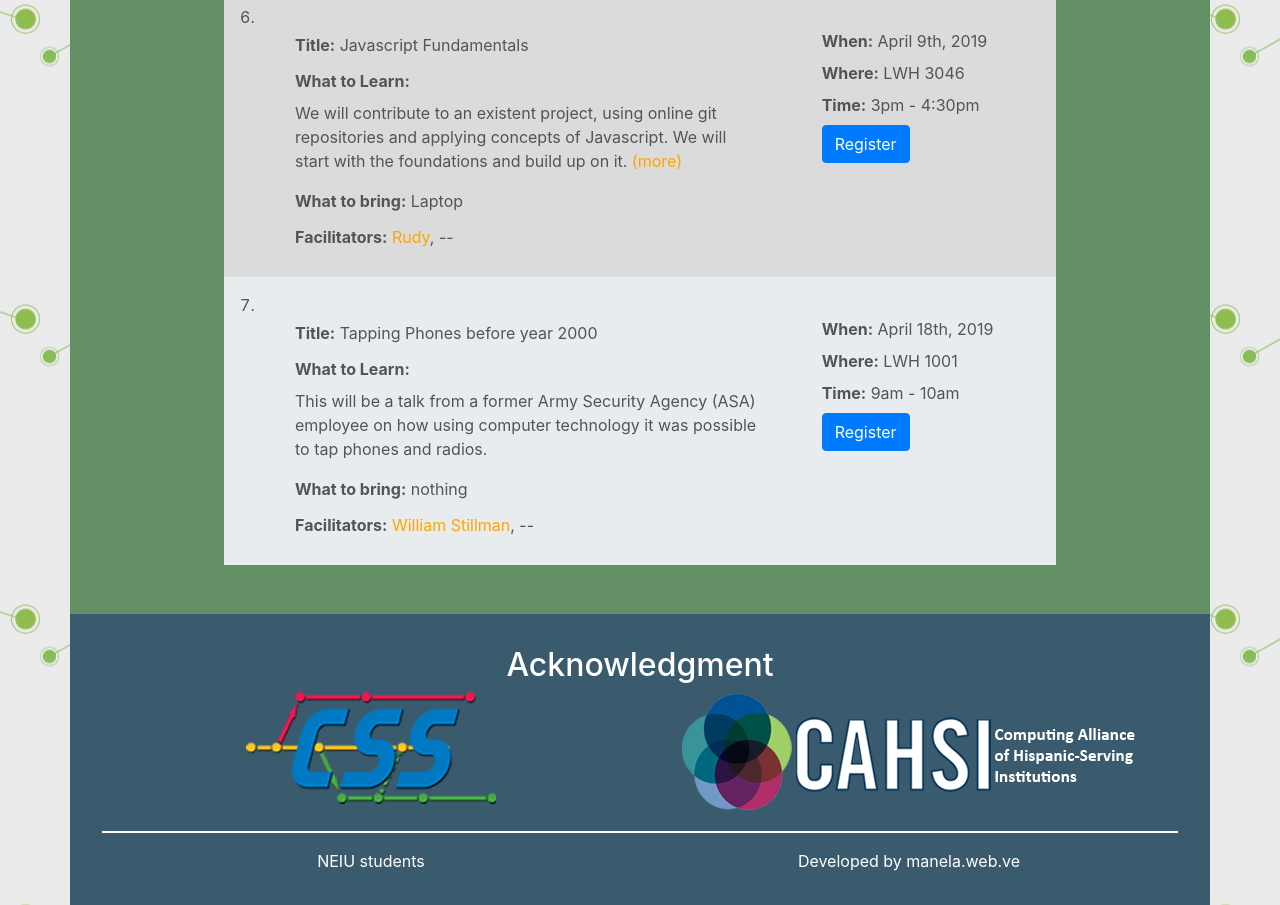
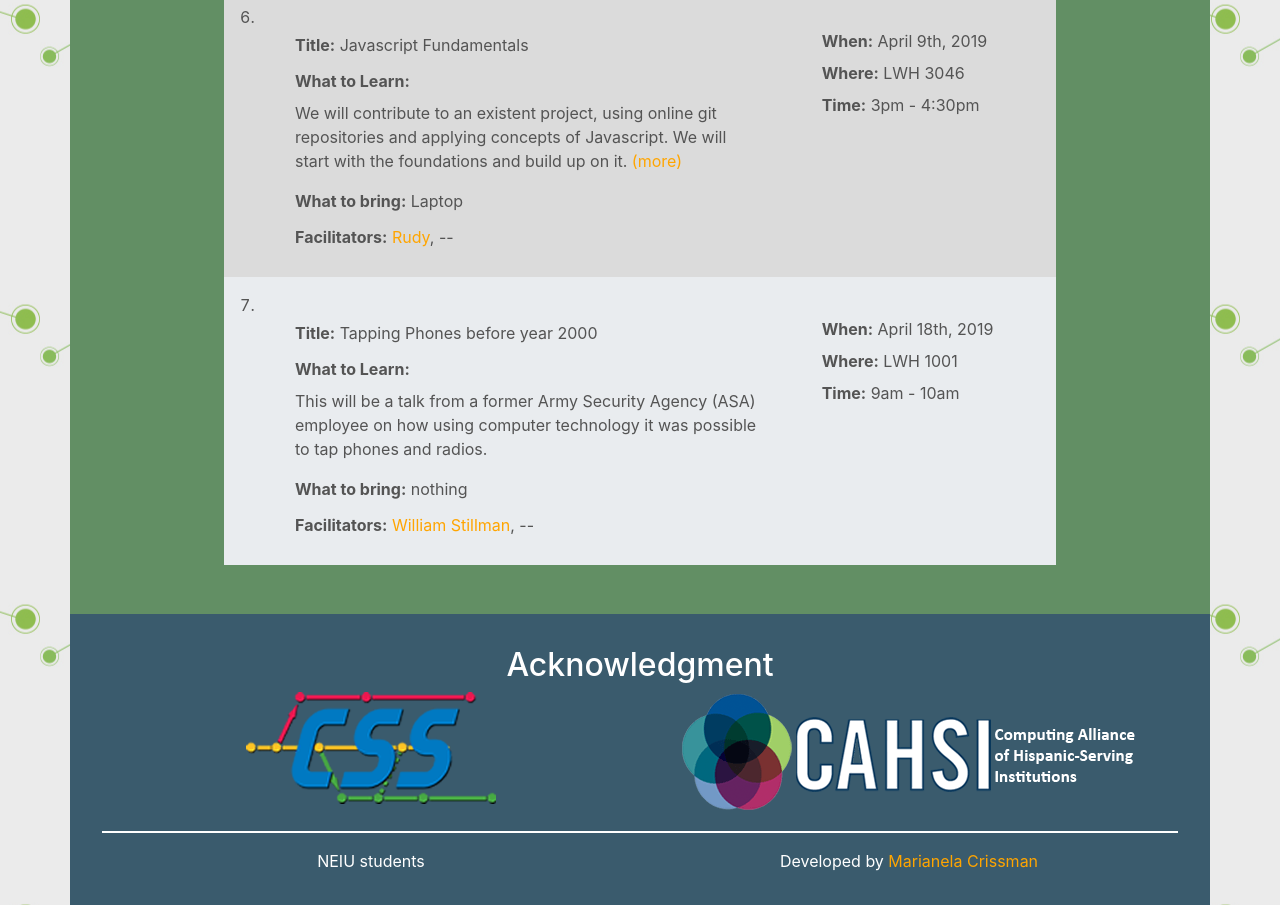
Before and after one commit to marianelamin/workshops-ad, a plain HTML site: page index.htm in a window 1280 px wide. Shown: the part 2120-3025 px from the top of the page. Drawn offline with nearby package versions, Linux system fonts and the light colour scheme.

Commit message:
Updated the state of the registrations and edited the website of the developer

```diff
--- a/index.htm
+++ b/index.htm
@@ -44,7 +44,7 @@
         <div class="col-6" ><img class="img-fluid" src="cahsilogo1.png" alt="Computing Alliance Hispanic Serving Institutions logo" /></div>
         <hr style="border: 0.5px solid white; width: 100%;"/>
         <div class="col-5" >NEIU students</div>
-        <div class="col-5" >Developed by manela.web.ve</div>
+        <div class="col-5" >Developed by <a href="https://marianelacrissman.com" target="_blank">Marianela Crissman</a></div>
 </footer>
 
 
--- a/script.js
+++ b/script.js
@@ -101,7 +101,7 @@ const workshops = [
         when:'April 9th, 2019',
         where:'LWH 3046',
         time:'3pm - 4:30pm',
-        regLink_state: true,
+        regLink_state: false,
         regLink: 'https://docs.google.com/forms/d/e/1FAIpQLSfVNQGFPC2S8Q5_KNv3FSGuLZpjQy3Cnh0DIxyeURh17QdXMw/viewform?usp=sf_link',
         moreInfoLink: 'https://drive.google.com/file/d/1tuAWp2LAAXRYg_o8t4nkdDJbocfZpdUB/view',
         facilitatorsID:[4]
@@ -113,7 +113,7 @@ const workshops = [
         when:'April 18th, 2019',
         where:'LWH 1001',
         time:'9am - 10am',
-        regLink_state: true,
+        regLink_state: false,
         regLink: 'https://docs.google.com/forms/d/e/1FAIpQLSeEZy4j06lk-lu1O6kcUsfTBiQKC2MPfiVKLdXpTfpnHLilPQ/viewform?usp=sf_link',
         moreInfoLink: '',
         facilitatorsID:[5]
```
